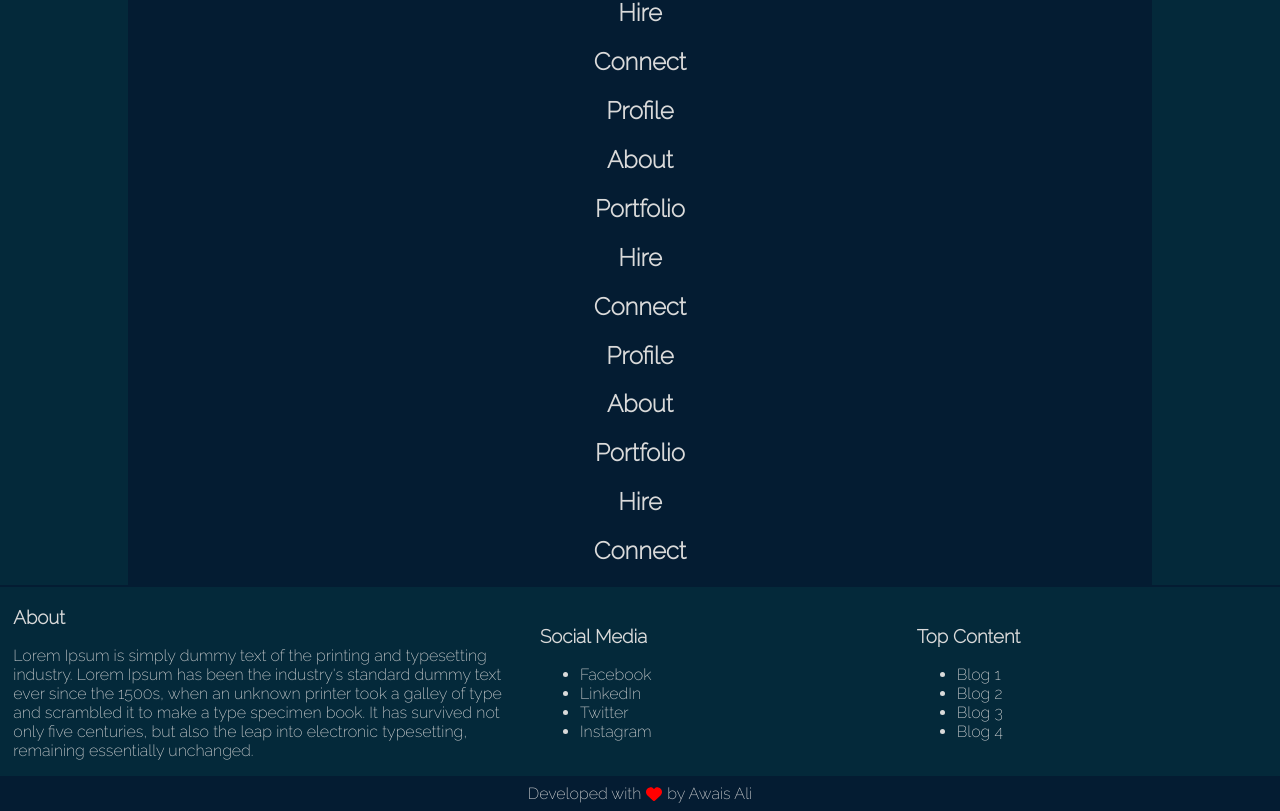
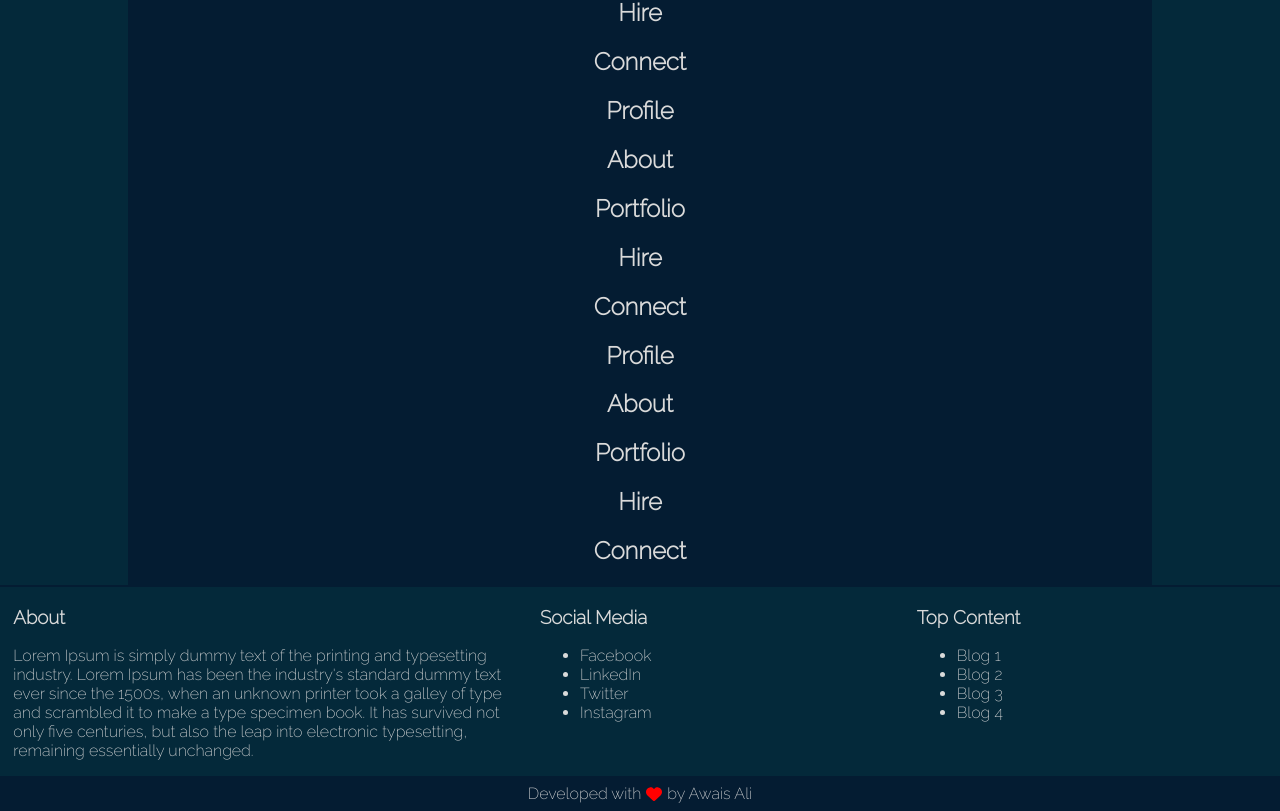
Before and after one commit to beingawaisali/beingawaisali.com-new, a React (Create React App) app: page / in a window 1280 px wide. Shown: the part 535-1346 px from the top of the page. Built offline with nearby package versions, Linux system fonts and the light colour scheme.

Commit message:
footer changes

```diff
--- a/src/App.js
+++ b/src/App.js
@@ -12,6 +12,7 @@ import './App.css';
 import HeaderBar from "./components/HeaderBar.jsx";
 import Body from './components/Body.jsx';
 import Footer from './components/Footer.jsx';
+import MenuBar from './components/MenuBar.jsx';
 
 
 let mobileMenu = false;
@@ -34,9 +35,9 @@ function App() {
   return (
     <div className="App">
         <HeaderBar toggleMenubar={toggleMenu}/>
-            <div>
-                { toggleMenu ? <div></div> : listMenu }
-            </div>
+        {/* {
+            mobileMenu ? <Body /> : <MenuBar />
+        } */}
         <Body />
         <Footer />
     </div>
--- /dev/null
+++ b/src/components/MenuBar.jsx
@@ -0,0 +1,11 @@
+import React from 'react';
+import './css/menubar.css';
+
+
+function MenuBar () {
+    return (
+        <div></div>
+    )
+}
+
+export default MenuBar;
--- a/src/components/css/footer.css
+++ b/src/components/css/footer.css
@@ -14,7 +14,7 @@
 #footer-divider {
     display: flex;
     justify-content: space-around;
-    align-items: center;
+    align-items: flex-start;
     flex-wrap: wrap;
 }
 
```
Also changed, not shown: src/components/css/menubar.css (added).
